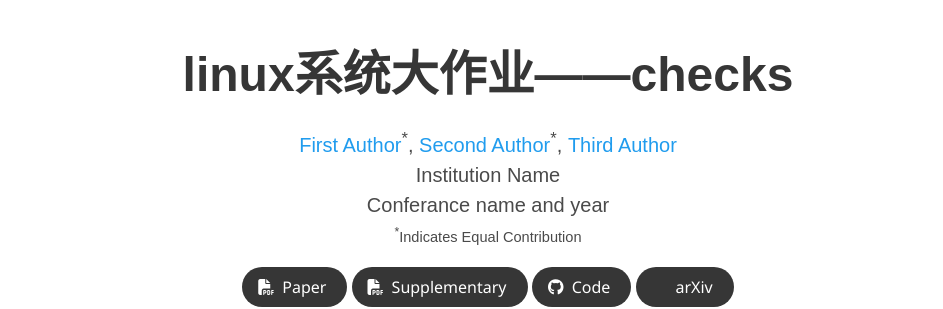
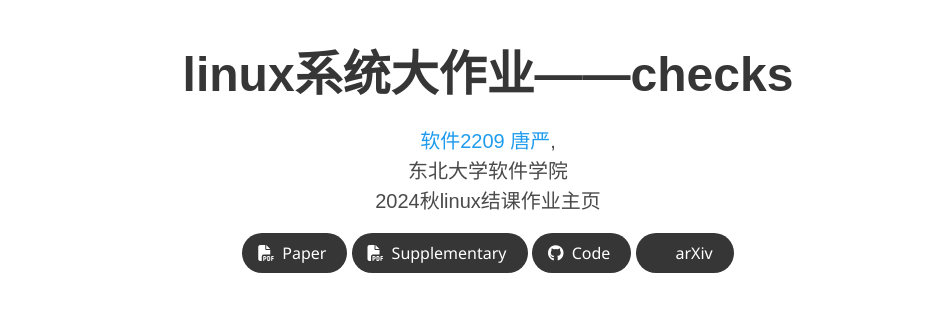
Before and after one commit to checkmatal/checkmatal.github.io, a plain HTML site: page index.html in a window 1280 px wide. Shown: the top 309 px of the page, without its empty margins (152-1095 px from the left). Drawn offline with nearby package versions, Linux system fonts and the light colour scheme; some icons are missing; a web font is replaced by a local one.

Commit message:
Update index.html

```diff
--- a/index.html
+++ b/index.html
@@ -56,17 +56,13 @@
             <div class="is-size-5 publication-authors">
               <!-- Paper authors -->
               <span class="author-block">
-                <a href="FIRST AUTHOR PERSONAL LINK" target="_blank">First Author</a><sup>*</sup>,</span>
-                <span class="author-block">
-                  <a href="SECOND AUTHOR PERSONAL LINK" target="_blank">Second Author</a><sup>*</sup>,</span>
-                  <span class="author-block">
-                    <a href="THIRD AUTHOR PERSONAL LINK" target="_blank">Third Author</a>
+                <a href="FIRST AUTHOR PERSONAL LINK" target="_blank">软件2209   唐严</a>,</span>
                   </span>
                   </div>
 
                   <div class="is-size-5 publication-authors">
-                    <span class="author-block">Institution Name<br>Conferance name and year</span>
-                    <span class="eql-cntrb"><small><br><sup>*</sup>Indicates Equal Contribution</small></span>
+                    <span class="author-block">东北大学软件学院<br>2024秋linux结课作业主页</span>
+
                   </div>
 
                   <div class="column has-text-centered">
```
